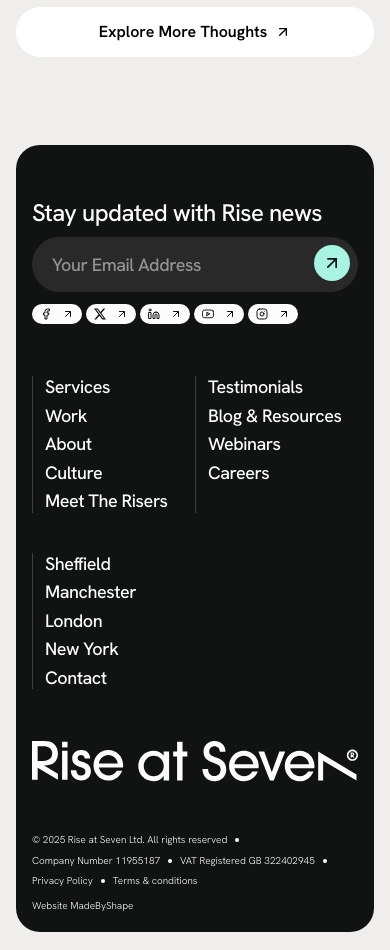
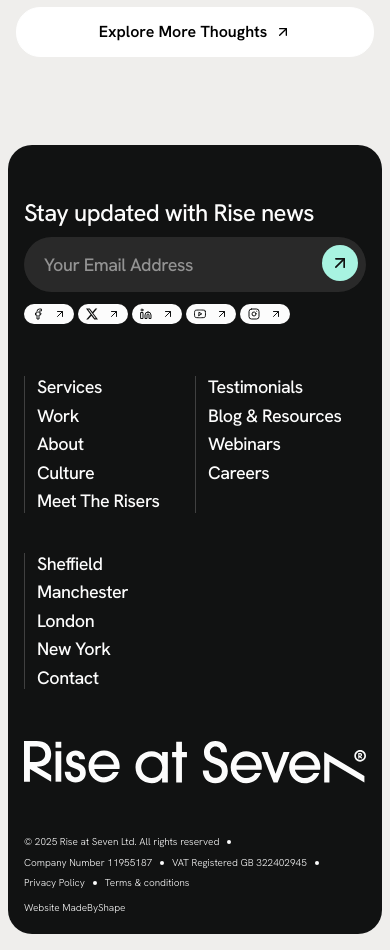
Before and after one commit to RahulKhanSuvo/rise-at-seven, a Next.js app: page / in a window 390 px wide. Shown: the part 7240-8190 px from the top of the page. Built offline with nearby package versions, Linux system fonts and the light colour scheme.

Commit message:
refactor: simplify footer layout structure by removing nested wrapper div

```diff
--- a/src/components/Footer/Footer.tsx
+++ b/src/components/Footer/Footer.tsx
@@ -25,9 +25,7 @@ export default function Footer() {
   const contentOpacity = useTransform(adjustedProgress, [0, 1], [0, 1]);
 
   return (
-    <footer ref={containerRef} className="px-2 grid relative mt-8 lg:mt-0">
-      {/* Background reveal */}
-      <div className=" w-full p-2 flex pointer-events-none h-full">
+    <footer ref={containerRef} className="p-2 grid relative mt-8 lg:mt-0">
       <motion.div
         style={{ height: backgroundHeight }}
         className="w-full bg-grey-900 rounded-3xl overflow-hidden "
@@ -57,7 +55,6 @@ export default function Footer() {
           </div>
         </motion.div>
       </motion.div>
-      </div>
     </footer>
   );
 }
```
Lines whose indentation alone changed are shown as unchanged.
